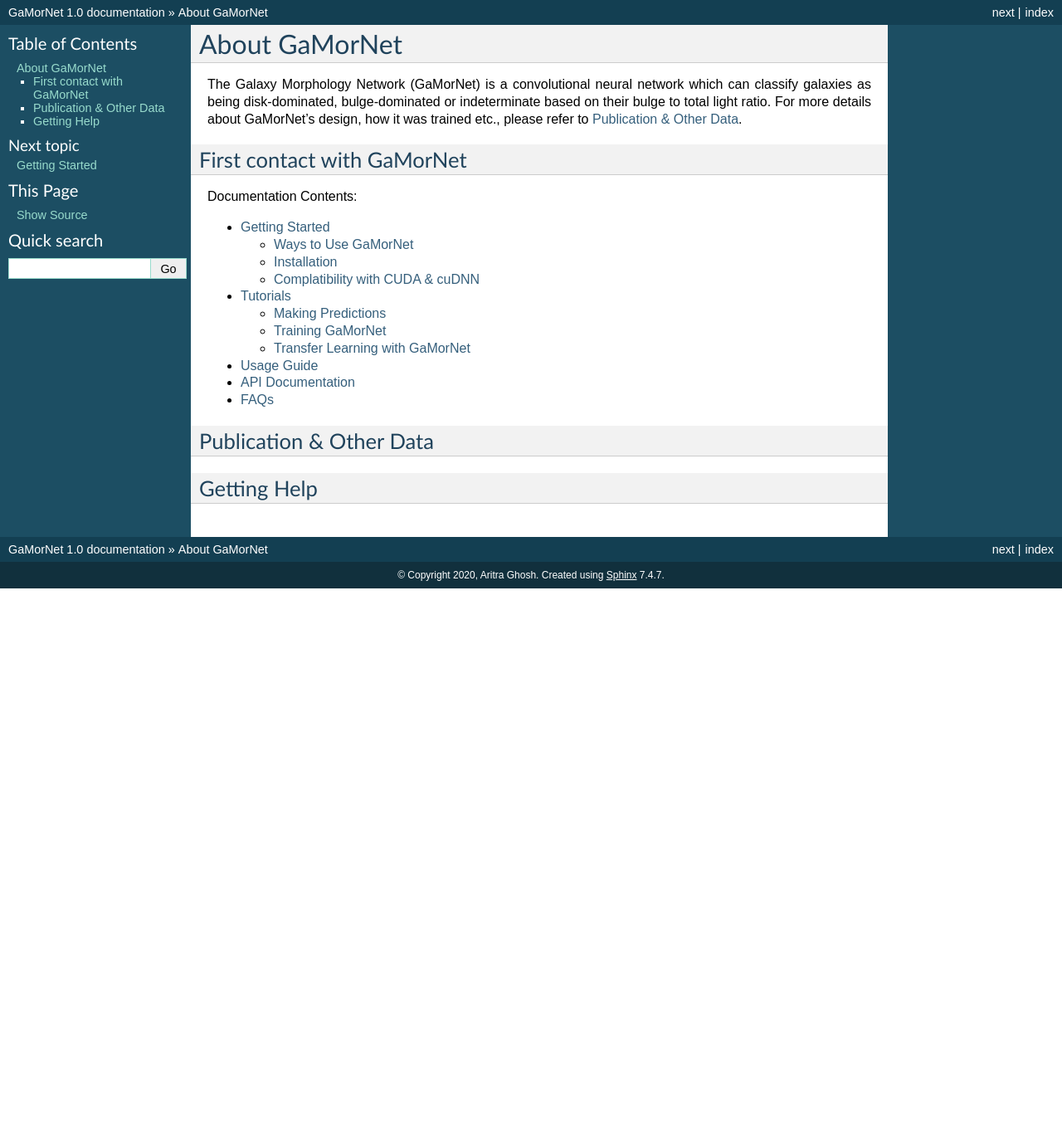
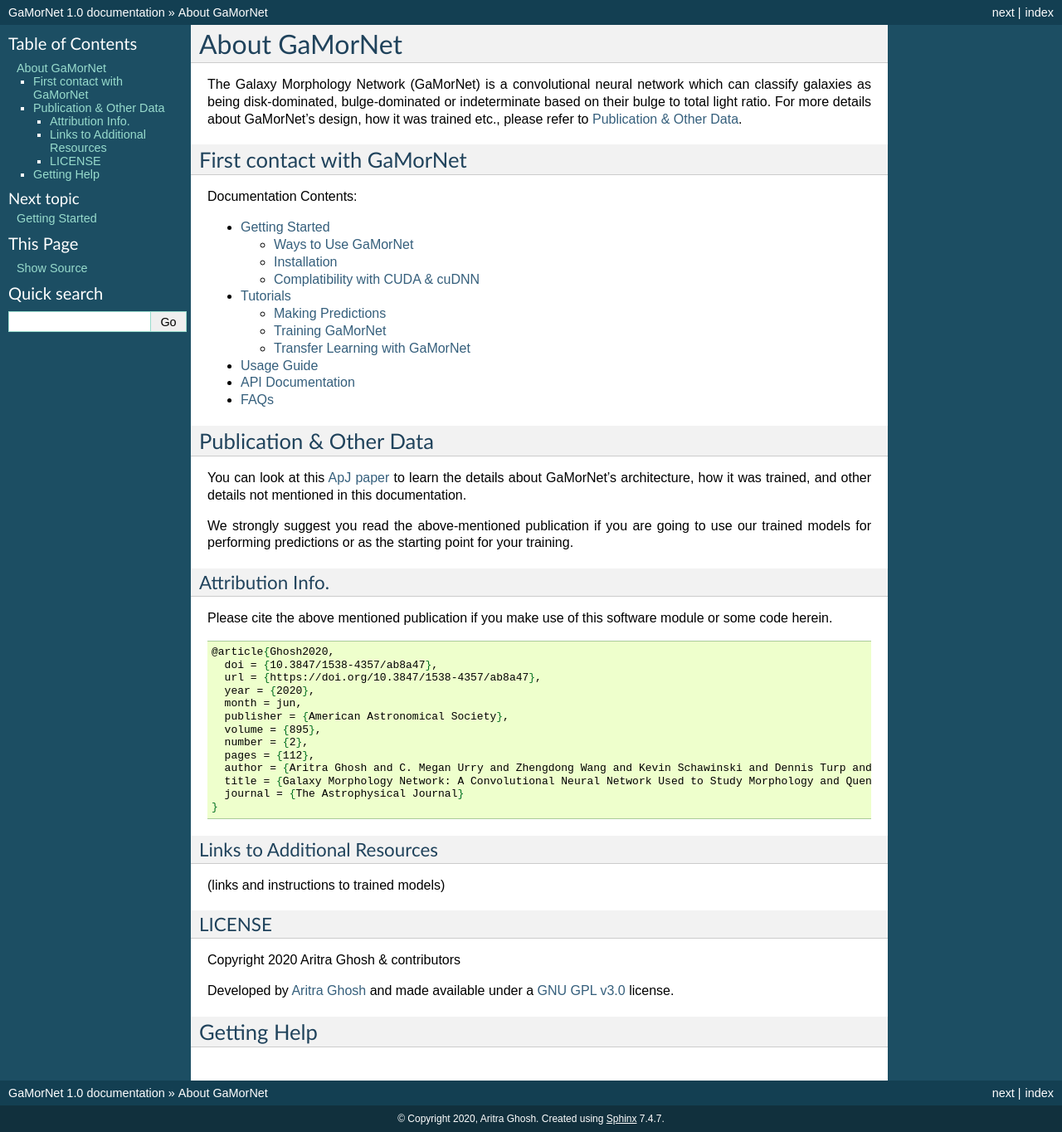
Before and after one commit to aritraghsh09/GaMorNet, a Sphinx documentation site: the page built from docs/source/index.rst, in a window 1280 px wide. Shown: the whole page at 83% size. Built offline with Sphinx 7.4.7, drawn with Linux system fonts in a browser that asks for light colours; before the commit the page ends 900 px from its top, so only the background shows below that.

Commit message:
Added Publications and Other Data Section

```diff
--- a/docs/source/index.rst
+++ b/docs/source/index.rst
@@ -30,11 +30,45 @@
 
 Publication & Other Data
 ------------------------
+You can look at this `ApJ paper <https://doi.org/10.3847/1538-4357/ab8a47>`_ to learn the details about GaMorNet's architecture, how it was trained, and other details not mentioned in this documentation.
+
+We strongly suggest you read the above-mentioned publication if you are going to use our trained models for performing predictions or as the starting point for your training.
+
+Attribution Info.
+^^^^^^^^^^^^^^^^^^^
+Please cite the above mentioned publication if you make use of this software module or some code herein.
+
+.. code-block:: tex
+
+    @article{Ghosh2020,
+      doi = {10.3847/1538-4357/ab8a47},
+      url = {https://doi.org/10.3847/1538-4357/ab8a47},
+      year = {2020},
+      month = jun,
+      publisher = {American Astronomical Society},
+      volume = {895},
+      number = {2},
+      pages = {112},
+      author = {Aritra Ghosh and C. Megan Urry and Zhengdong Wang and Kevin Schawinski and Dennis Turp and Meredith C. Powell},
+      title = {Galaxy Morphology Network: A Convolutional Neural Network Used to Study Morphology and Quenching in $\sim$100, 000 {SDSS} and $\sim$20, 000 {CANDELS} Galaxies},
+      journal = {The Astrophysical Journal}
+    }
+
+
+Links to Additional Resources
+^^^^^^^^^^^^^^^^^^^^^^^^^^^^^^
+(links and instructions to trained models)
+
+
+LICENSE
+^^^^^^^^
+Copyright 2020 Aritra Ghosh & contributors
+
+Developed by `Aritra Ghosh <http://ghosharitra.com>`_ and made available under a `GNU GPL v3.0 <https://github.com/aritraghsh09/GaMorNet/blob/master/LICENSE>`_ license.
 
 
 
 .. _getting_help:
 
-
 Getting Help
 ------------
```
